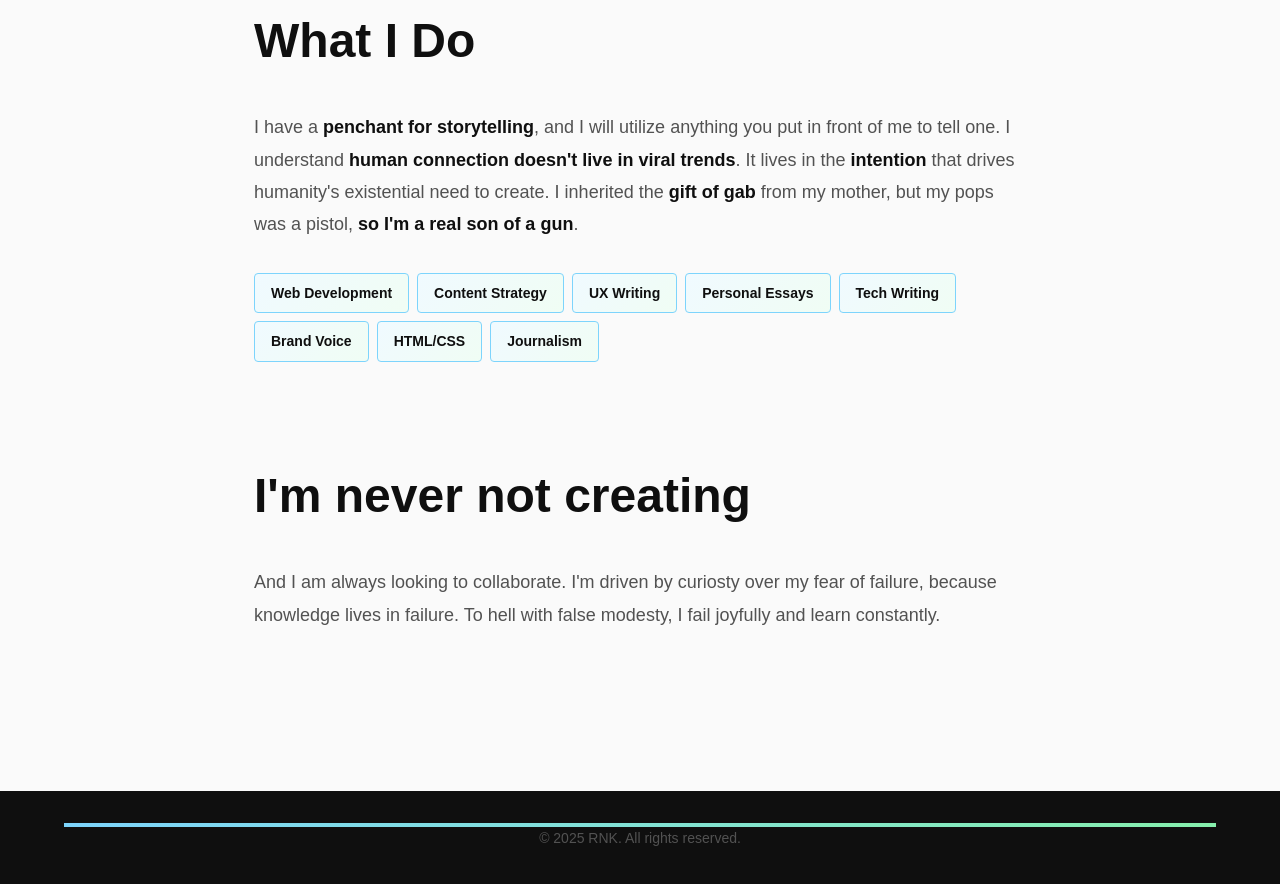
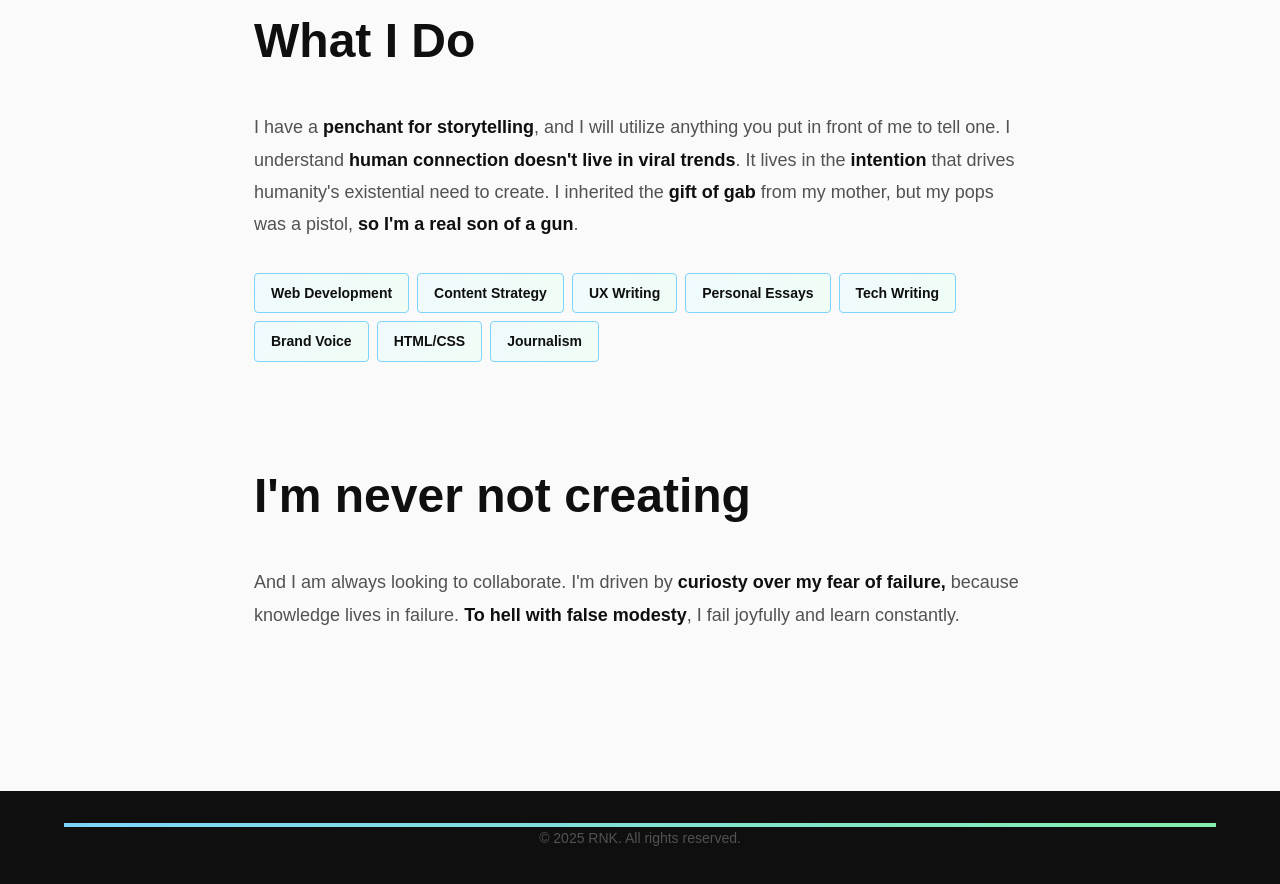
Before and after one commit to rnkallday/rnkallday, a plain HTML site: page about.html in a window 1280 px wide. Shown: the part 972-1856 px from the top of the page. Drawn offline with Linux system fonts and the light colour scheme; a web font is replaced by a local one.

Commit message:
updated about copy3

```diff
--- a/about.html
+++ b/about.html
@@ -60,7 +60,7 @@
     <section class="about-section">
       <h2>I'm never not creating</h2>
       <p>
-      And I am always looking to collaborate. I'm driven by curiosty over my fear of failure, because knowledge lives in failure. To hell with false modesty, I fail joyfully and learn constantly.
+      And I am always looking to collaborate. I'm driven by <strong>curiosty over my fear of failure,</strong> because knowledge lives in failure. <strong>To hell with false modesty</strong>, I <stong>fail joyfully and learn constantly</stong>.
     </section>
   </main>
 
```
